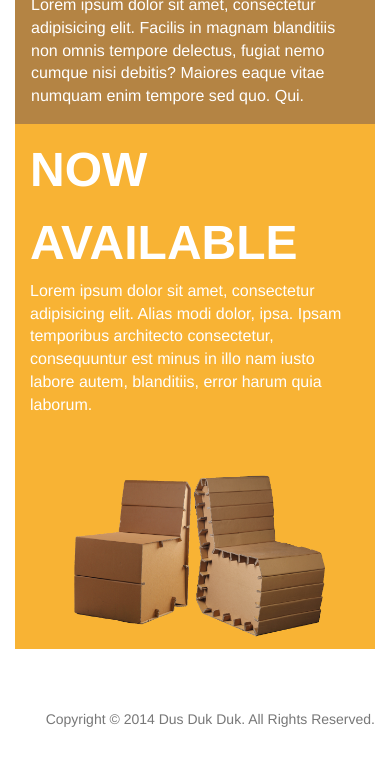
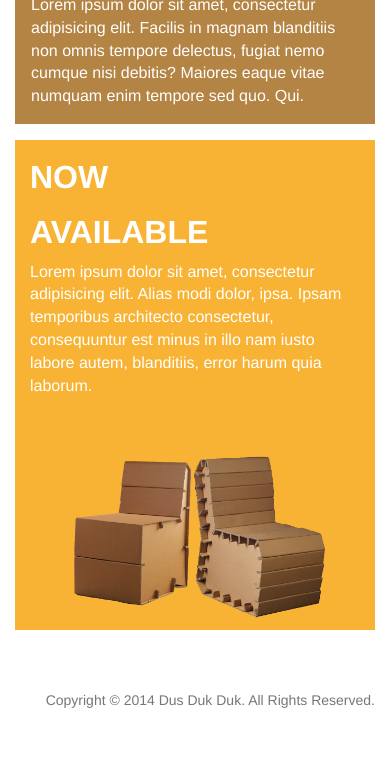
Before and after one commit to pyk/dusdukduk, a website: page src/html/index.html in a window 390 px wide. Shown: the part 784-1549 px from the top of the page. Drawn offline with nearby package versions, Linux system fonts and the light colour scheme; files that its build step writes are made by us from their sources; files whose address does not match are found by name.

Commit message:
add responsive slider

```diff
--- a/src/assets/css/components/html/index.less
+++ b/src/assets/css/components/html/index.less
@@ -153,6 +153,9 @@ a.navbar-brand > img {
 // ddd slider
 .ddd-slider {
     background-color: #F8B334;
+    @media (max-width: 991px) {
+        margin-top: 16px;
+    }
 }
 
 // slider txt
@@ -166,6 +169,11 @@ a.navbar-brand > img {
         color: #FFF;
         font-size: 16px;
     }
+    @media (max-width: 400px) {
+        h1 {
+            font-size: 32px;
+        }
+    }
 }
 
 // slider img
--- a/src/html/index.html
+++ b/src/html/index.html
@@ -87,14 +87,14 @@
                 <div class="row">
                     <div class="col-lg-12 col-md-12">
                         <div class="ddd-slider clearfix">
-                            <div class="col-lg-7 col-md-7 ddd-slider-txt">
+                            <div class="col-lg-7 col-md-7 col-sm-7 ddd-slider-txt">
                                 <h1>NOW</h1>
                                 <h1>AVAILABLE</h1>
                                 <p>
                                     Lorem ipsum dolor sit amet, consectetur adipisicing elit. Alias modi dolor, ipsa. Ipsam temporibus architecto consectetur, consequuntur est minus in illo nam iusto labore autem, blanditiis, error harum quia laborum.
                                 </p>
                             </div>
-                            <div class="col-lg-5 col-md-5 ddd-slider-img">
+                            <div class="col-lg-5 col-md-5 col-sm-5 ddd-slider-img">
                                 <img src="assets/images/banner/chair-transparant.png" alt="Now Available">
                             </div>
                         </div>
```
